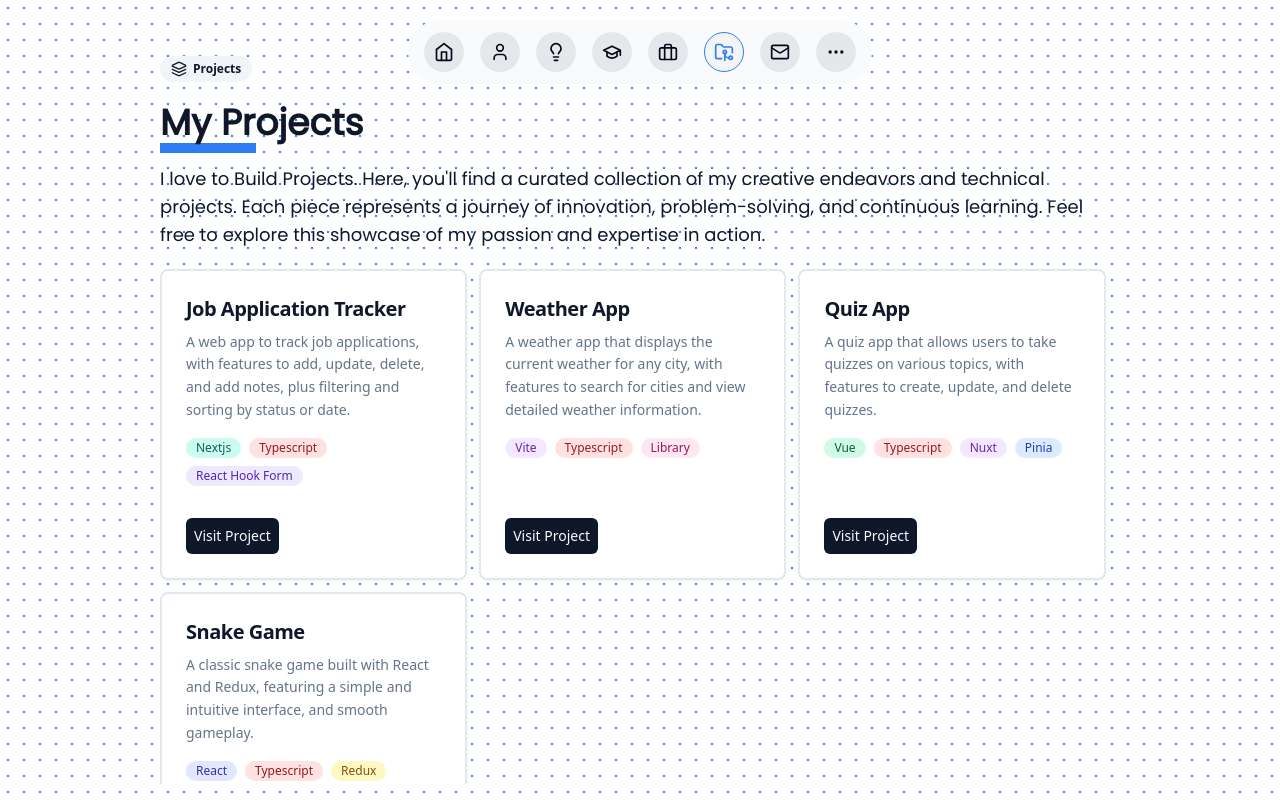
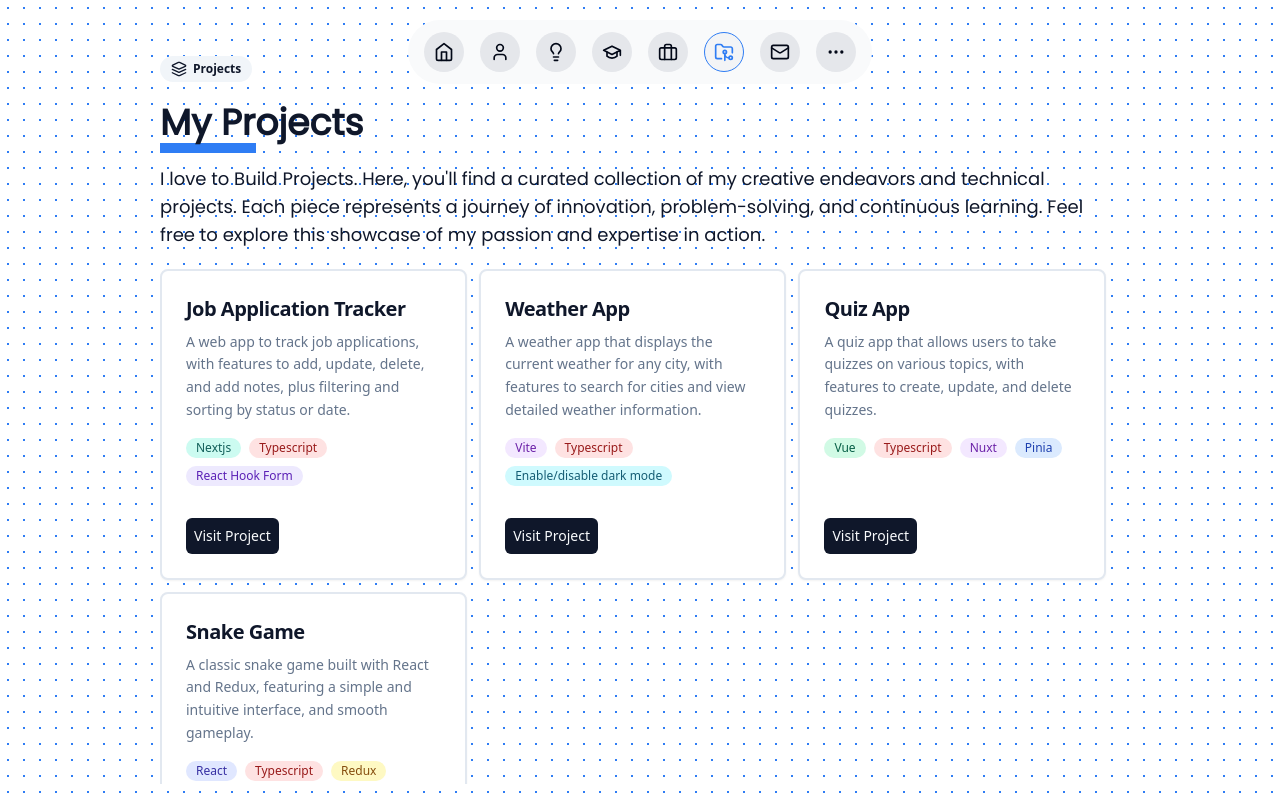
Before and after one commit to mokone-september/Portfolio, a Next.js app: page /projects in a window 1280 px wide. Built offline with nearby package versions, Linux system fonts and the light colour scheme.

Commit message:
docs : added Enable/disable dark mode - projectCard.tsx - page.tsx

```diff
--- a/src/app/projects/page.tsx
+++ b/src/app/projects/page.tsx
@@ -19,7 +19,7 @@ const projectsPage = () => {
       title: "Weather App",
       description:
       'A weather app that displays the current weather for any city, with features to search for cities and view detailed weather information.',
-      tags: ["Vite", "Typescript", "Library"],
+      tags: ["Vite", "Typescript", "Enable/disable dark mode"],
       link: "https://atmos-weather-app.vercel.app/",
     },
     {
--- a/src/components/ProjectsCard.tsx
+++ b/src/components/ProjectsCard.tsx
@@ -51,7 +51,7 @@ const ProjectCards: React.FC<ProjectCardProps> = ({ value, num }) => {
                 'React': 'bg-indigo-100 text-indigo-800',
                 'Reacts': 'bg-indigo-100 text-indigo-800',
                 'Library': 'bg-pink-100 text-pink-800',
-                'Zod': 'bg-cyan-100 text-cyan-800',
+                'Enable/disable dark mode': 'bg-cyan-100 text-cyan-800',
                 'Vite': 'bg-purple-100 text-purple-800',
                 'React Hook Form': 'bg-violet-100 text-violet-800'
               }[tag] || 'bg-gray-100 text-gray-800';
```
